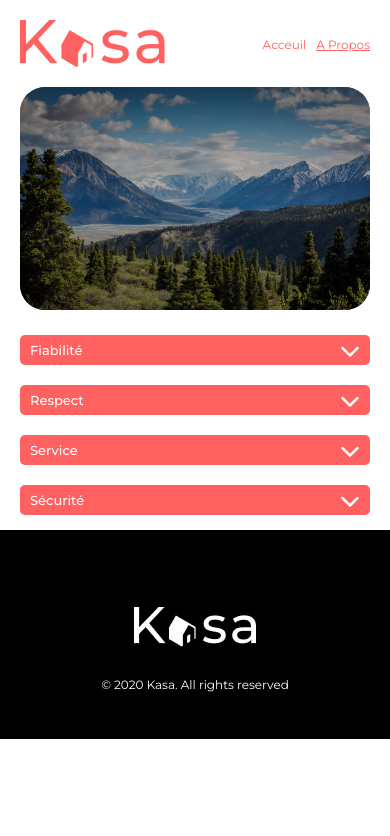
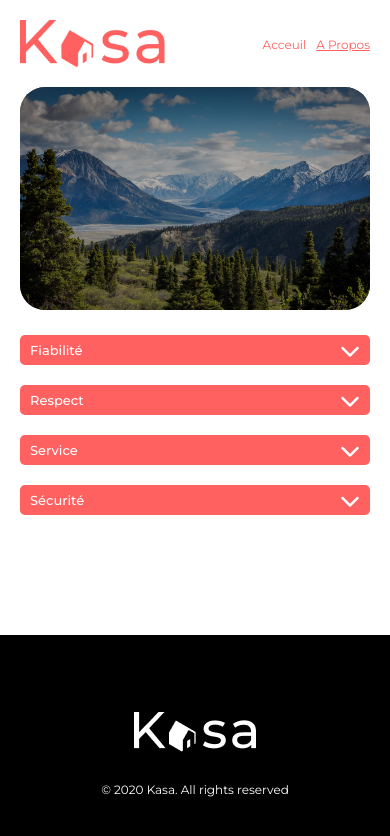
Before and after one commit to Scharlyopitz/Projet-Kasa-OpenClassroom, a React (Create React App) app: page /about in a window 390 px wide. Shown: the top 836 px of the page. Built offline with nearby package versions, Linux system fonts and the light colour scheme.

Commit message:
media query

```diff
--- a/src/pages/About.js
+++ b/src/pages/About.js
@@ -37,6 +37,7 @@ export default function About() {
     return (
         <>
             <TitlePage title={titleAboutPage} />
+            <main>
                 <Banner image={image} title={title} />
                 <div className="collapse-container">
                     {items.map((item) => {
@@ -50,6 +51,7 @@ export default function About() {
                         );
                     })}
                 </div>
+            </main>
             <Footer />
         </>
     );
--- a/src/pages/Logement.js
+++ b/src/pages/Logement.js
@@ -25,10 +25,13 @@ export default function Logement() {
     return (
         <>
             <TitlePage title={titleLogementPage} />
+            <main>
                 <Carrousel pictures={item.pictures} />
                 <div className="information">
                     <div className="information-logement">
-                    <h1 className="information-logement-title">{item.title}</h1>
+                        <h1 className="information-logement-title">
+                            {item.title}
+                        </h1>
                         <p className="information-logement-location">
                             {item.location}
                         </p>
@@ -61,8 +64,14 @@ export default function Logement() {
                 </div>
                 <div className="logement-collapse-container">
                     <Collapse title="Description" texte={item.description} />
-                <Collapse title="Équipements" texte={item.equipments} />
+                    <Collapse
+                        title="Équipements"
+                        texte={item.equipments.map((equipment) => (
+                            <span>{equipment}</span>
+                        ))}
+                    />
                 </div>
+            </main>
             <Footer />
         </>
     );
--- a/src/sass/base/_reset.scss
+++ b/src/sass/base/_reset.scss
@@ -6,8 +6,18 @@
     box-sizing: border-box;
 }
 
+html,
 body {
+    height: 100%;
     font-family: "Montserrat", sans-serif;
     background-color: var(--background);
     color: white;
+    max-width: 1440px;
+    margin: auto;
+    display: flex;
 }
+
+#root {
+    display: flex;
+    flex-direction: column;
+}
--- a/src/sass/components/_Carrousel.scss
+++ b/src/sass/components/_Carrousel.scss
@@ -5,6 +5,7 @@
     border-radius: 25px;
     overflow: hidden;
     margin: var(--padding);
+    z-index: 0;
 
     &-arrow-left,
     &-arrow-right {
--- a/src/sass/layout/_Footer.scss
+++ b/src/sass/layout/_Footer.scss
@@ -32,3 +32,7 @@
         }
     }
 }
+
+main {
+    flex-grow: 1;
+}
--- a/src/styles/style.css
+++ b/src/styles/style.css
@@ -5,10 +5,20 @@
   box-sizing: border-box;
 }
 
+html,
 body {
+  height: 100%;
   font-family: "Montserrat", sans-serif;
   background-color: var(--background);
   color: white;
+  max-width: 1440px;
+  margin: auto;
+  display: flex;
+}
+
+#root {
+  display: flex;
+  flex-direction: column;
 }
 
 .banner {
@@ -169,6 +179,11 @@ body {
   width: 100%;
   margin-bottom: 20px;
 }
+.collapse-logement:nth-child(2) p {
+  display: flex;
+  flex-direction: column;
+  align-items: flex-start;
+}
 .collapse-container {
   display: flex;
   flex-direction: column;
@@ -186,6 +201,8 @@ body {
   border-radius: 5px;
   transform: translateY(5px);
   cursor: pointer;
+  z-index: 2;
+  position: relative;
 }
 .collapse-title h3 {
   font-weight: 500;
@@ -201,6 +218,8 @@ body {
   border-radius: 5px;
   transform: translateY(5px);
   cursor: pointer;
+  z-index: 2;
+  position: relative;
 }
 .collapse-title-logement h3 {
   font-weight: 500;
@@ -217,7 +236,6 @@ body {
   background-color: var(--grey);
   color: var(--pink);
   border-radius: 0 0 5px 5px;
-  z-index: -2;
   position: relative;
   overflow: hidden;
   transition: 0.3s;
@@ -232,7 +250,6 @@ body {
   background-color: var(--grey);
   color: var(--pink);
   border-radius: 0 0 5px 5px;
-  z-index: -2;
   position: relative;
   overflow: hidden;
   transition: 0.3s;
@@ -319,6 +336,7 @@ body {
   border-radius: 25px;
   overflow: hidden;
   margin: var(--padding);
+  z-index: 0;
 }
 .carrousel-arrow-left, .carrousel-arrow-right {
   position: absolute;
@@ -444,6 +462,10 @@ body {
   .footer .container {
     justify-content: center;
   }
+}
+
+main {
+  flex-grow: 1;
 }
 
 .error {
```
Also changed, not shown: src/sass/components/_Collapse.scss (+10 -2 lines), 1 other file (tests, documents, lock files or other folders). Lines whose indentation alone changed are shown as unchanged.
